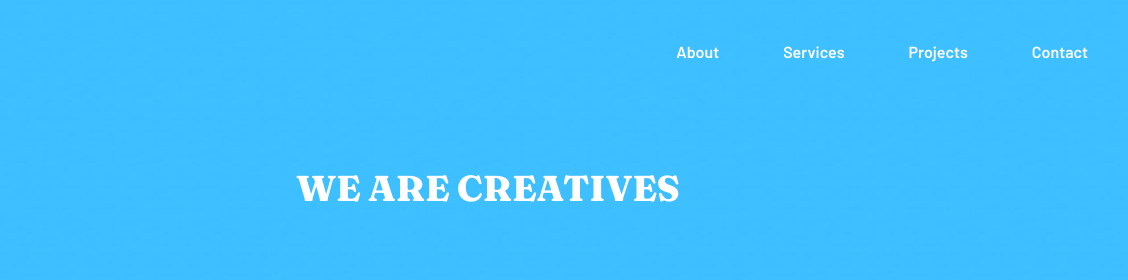
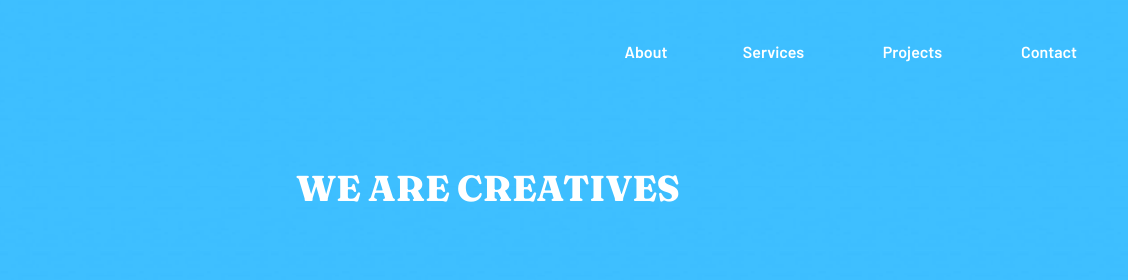
Before and after one commit to gauravsingh1281/Frontend-Mentor-Sunnyside-agency-landing-page, a website: page index.html in a window 1280 px wide. Shown: the top 280 px of the page, 152-1280 px from the left. Drawn offline with nearby package versions, Linux system fonts and the light colour scheme.

Commit message:
navbar issue fixed.

```diff
--- a/index.html
+++ b/index.html
@@ -17,7 +17,7 @@
       <nav class="flex justify-between items-center p-4 md:py-6 lg:py-8 md:px-6 relative">
         <img id="logo" src="./images/logo.svg" alt="logo">
         <!-- Mobile Nav links -->
-        <div id="mobile-nav-links" class="md:hidden hidden  w-[90%] bg-White absolute h-[330px] top-20 p-8  ">
+        <div id="mobile-nav-links" class="md:hidden hidden  w-[90%] bg-White absolute h-[330px] top-20 p-8  z-50">
           <div class="flex justify-between items-center flex-col gap-6">
             <a href="#"
               class="text-Grayish-blue font-barlow px-4 py-2 rounded-full hover:text-Very-dark-desaturated-blue hover:bg-Yellow  hover:uppercase hover:font-fraunces text-lg font-bold">About</a>
@@ -31,15 +31,15 @@
 
         </div>
         <!-- Desktop Nav link -->
-        <div id="desktop-nav-links" class="hidden md:flex justify-between items-center md:gap-6 lg:gap-8">
+        <div id="desktop-nav-links" class="hidden md:flex justify-between items-center md:gap-6 lg:gap-6">
           <a href="#"
-            class="text-White font-barlow font-[600] md:px-3 lg:px-4 py-2 rounded-full hover:text-black hover:bg-White hover:uppercase  hover:font-fraunces active:bg-Grayish-blue active:text-white">About</a>
+            class="text-White w-[92px] text-center font-barlow font-[600] md:px-3 lg:px-4 py-2 rounded-full hover:text-black hover:bg-White hover:uppercase  hover:font-fraunces active:bg-Grayish-blue active:text-white ">About</a>
           <a href="#"
-            class="text-White font-barlow font-[600] md:px-3 lg:px-4 py-2 rounded-full hover:text-black hover:bg-White hover:uppercase  hover:font-fraunces active:bg-Grayish-blue active:text-white">Services</a>
+            class="text-White  w-[115px] text-center  font-barlow font-[600] md:px-3 lg:px-4 py-2 rounded-full hover:text-black hover:bg-White hover:uppercase  hover:font-fraunces active:bg-Grayish-blue active:text-white">Services</a>
           <a href="#"
-            class="text-White font-barlow font-[600] md:px-3 lg:px-4 py-2 rounded-full hover:text-black hover:bg-White hover:uppercase  hover:font-fraunces active:bg-Grayish-blue active:text-white">Projects</a>
+            class="text-White  w-[115px] text-center  font-barlow font-[600] md:px-3 lg:px-4 py-2 rounded-full hover:text-black hover:bg-White hover:uppercase  hover:font-fraunces active:bg-Grayish-blue active:text-white">Projects</a>
           <a href="#"
-            class="text-White font-barlow font-[600] md:px-3 lg:px-4 py-2 rounded-full hover:text-black hover:bg-White hover:uppercase  hover:font-fraunces active:bg-Grayish-blue active:text-white">Contact</a>
+            class="text-White  w-[110px] text-center  font-barlow font-[600] md:px-3 lg:px-4 py-2 rounded-full hover:text-black hover:bg-White hover:uppercase  hover:font-fraunces active:bg-Grayish-blue active:text-white">Contact</a>
         </div>
         <img id="mobile-nav-btn" class="md:hidden" src="./images/icon-hamburger.svg" alt="icon-hamburger">
       </nav>
```
Also changed, not shown: src/output.css.
